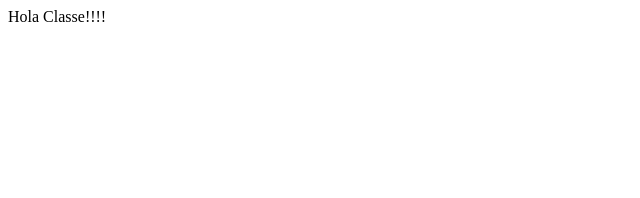
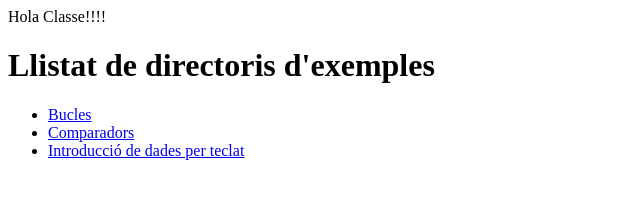
Before and after one commit to xavigaya/PracticaJS, a plain HTML site: page index.html in a window 1280 px wide. Shown: the whole page, without its empty margins (0-640 px from the left). Drawn offline with Linux system fonts and the light colour scheme.

Commit message:
Modificat el index.html per a que mostri un llistat manual de directoris

```diff
--- a/index.html
+++ b/index.html
@@ -4,12 +4,23 @@
     <meta charset="utf-8">
     <title>Exemple 1</title>
     <script type="text/javascript">
+      // Comandes de JS per a mostrar text per pantalla de dos
+      // maneres diferents
+
+      // Mostrar un missatge amb una finestra emergent
       window.alert("Hola Món!!!");
+
+      // Mostrar un missatge en la pàgina web
       document.write("Hola Classe!!!!");
     </script>
   </head>
 
   <body>
-
+    <h1>Llistat de directoris d'exemples</h1>
+    <ul>
+      <li><a href="./bucles">Bucles</a> </li>
+      <li><a href="./comparadors">Comparadors</a> </li>
+      <li><a href="./introduirDades">Introducció de dades per teclat</a> </li>
+    </ul>
   </body>
 </html>
```
